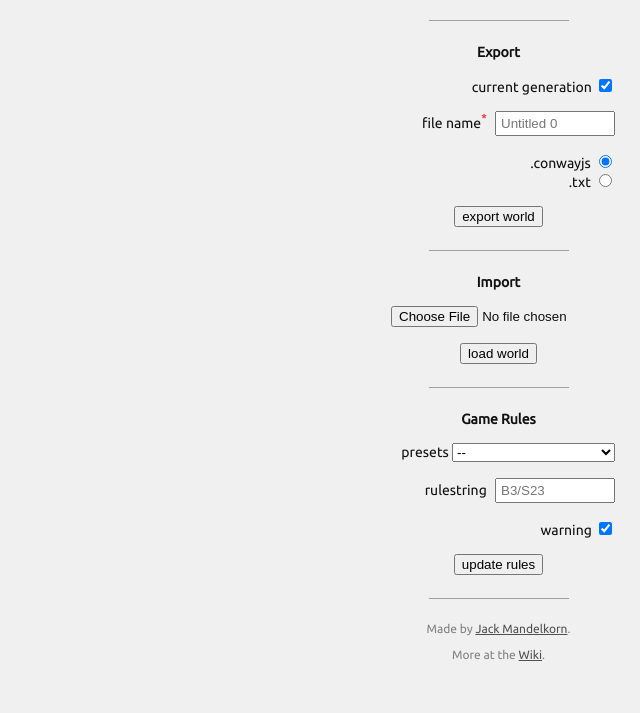
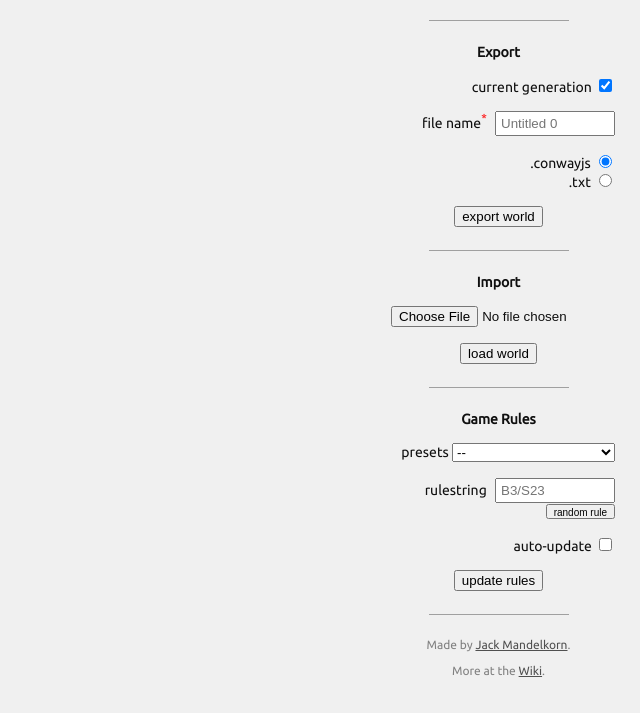
Before and after one commit to jackmandelkorn/conwayjs, a plain HTML site: page index.html in a window 1280 px wide. Shown: the part 1711-2424 px from the top of the page, without its empty margins (640-1280 px from the left). Drawn offline with nearby package versions, Linux system fonts and the light colour scheme.

Commit message:
Update 1.3
Bug fixes, library updates, keybindings, and random rulestring generator

```diff
--- a/css/conway.css
+++ b/css/conway.css
@@ -118,6 +118,12 @@ input[type=color].splotch {
   cursor: pointer;
 }
 
+button.mini {
+  height: 15px;
+  font-size: 10px;
+}
+
+
 #readout {
   position: fixed;
   text-align: center;
--- a/index.html
+++ b/index.html
@@ -108,9 +108,9 @@
         presets <select id="presetSelect" onchange="update(this)">
           <option value="">--</option>
         </select><br><br>
-        rulestring <input id="ruleInput" type="text" placeholder="B3/S23" maxlength="50" onchange="update(this)" spellcheck="false"/><br><br>
-        warning <input id="warningToggle" type="checkbox" checked/><br><br>
-      </form>
+        rulestring <input id="ruleInput" type="text" placeholder="B3/S23" maxlength="50" onchange="update(this)" spellcheck="false"/><br>
+      </form><button id="randRule" class="mini" onclick="update(this)">random rule</button><br><br>
+        auto-update <input id="warningToggle" type="checkbox"/><br><br>
       <div style="text-align:center;">
         <button id="editRule" onclick="update(this)">update rules</button>
       </div>
```
